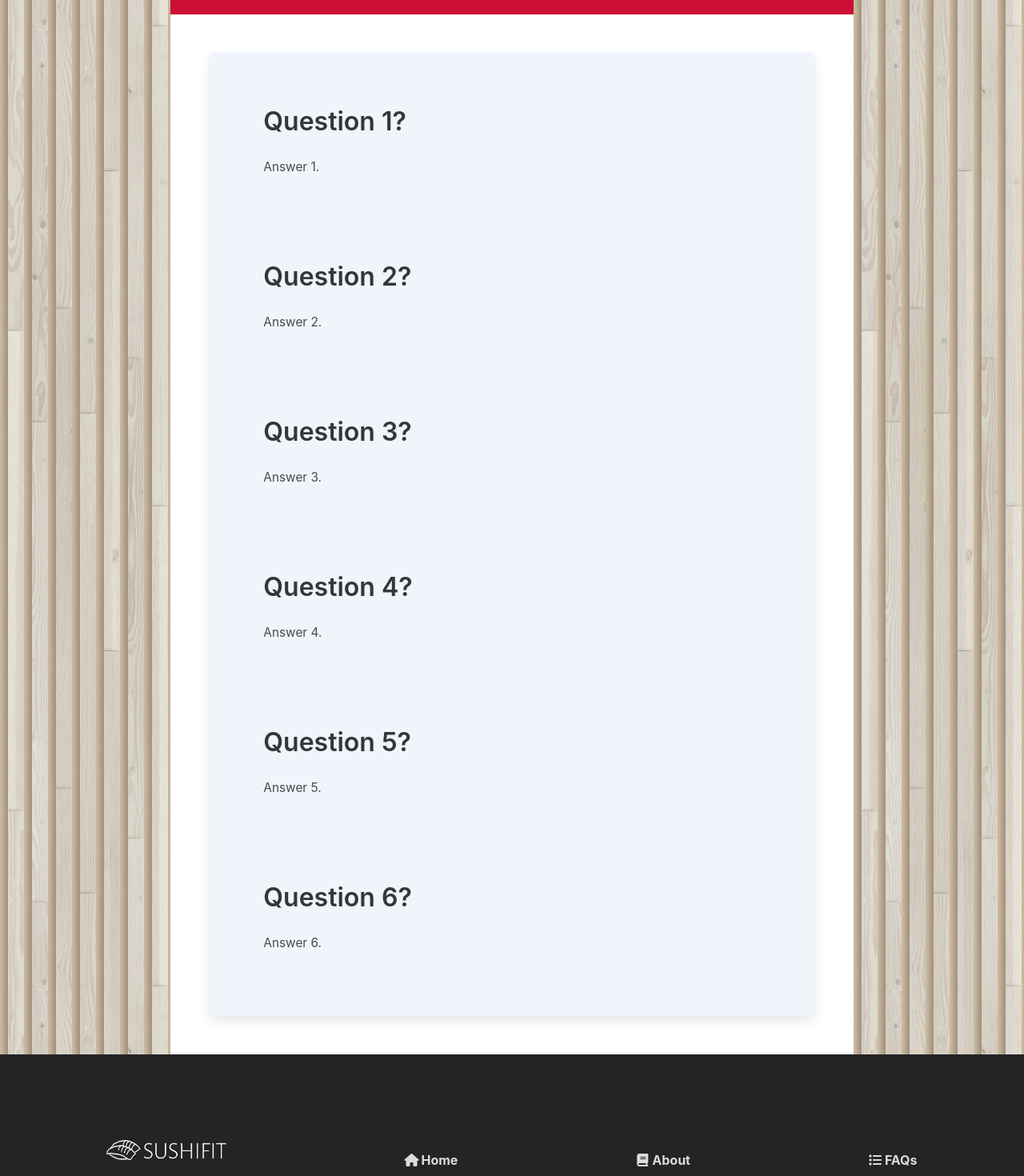
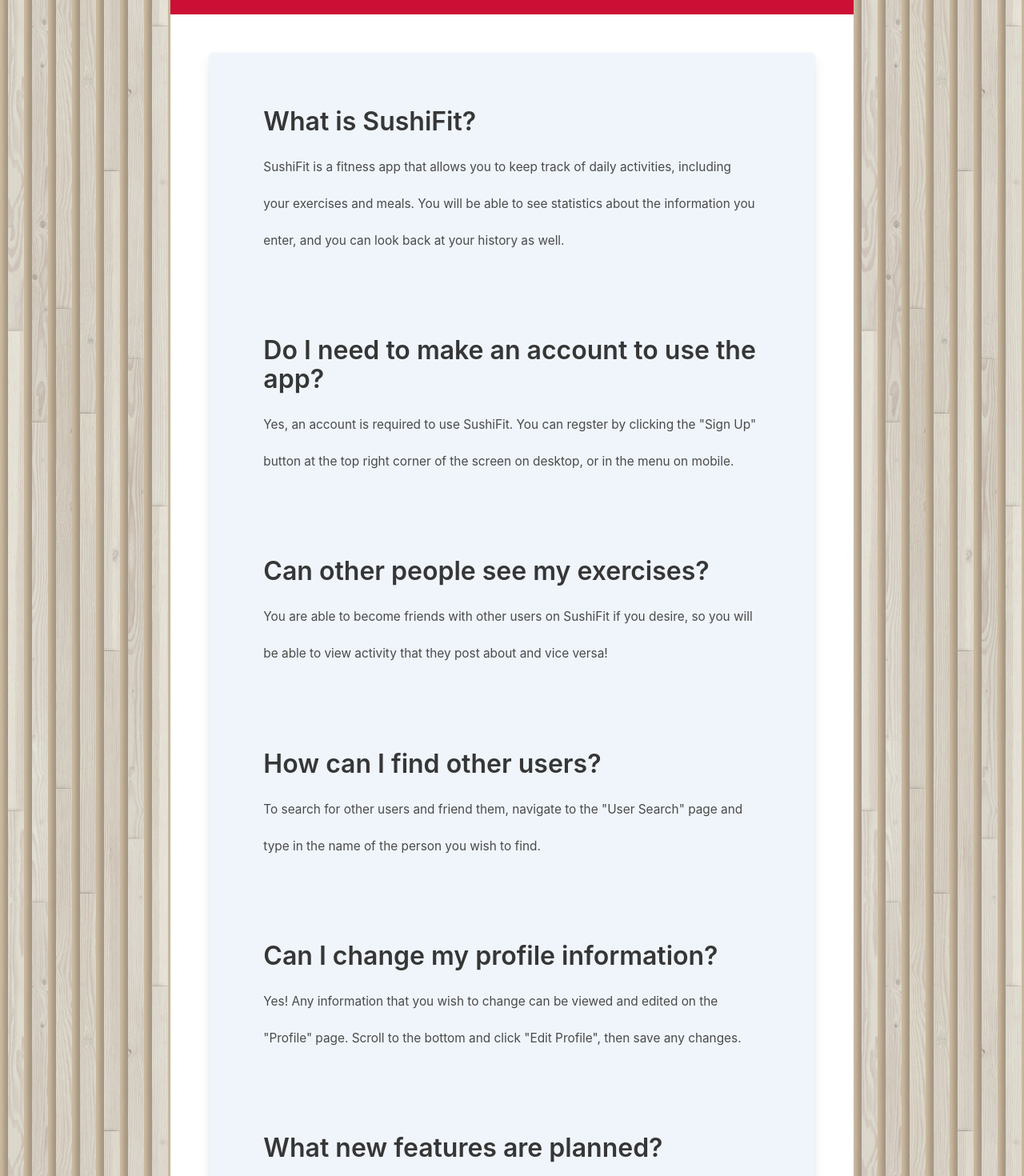
Before and after one commit to didomizm1/Web-Server-Programming-Final-Project, a Vue app in the folder client/: page /faqs in a window 1280 px wide. Shown: the part 280-1750 px from the top of the page at 80% size. Built offline with nearby package versions, Linux system fonts and the light colour scheme; a web font is replaced by a local one.

Commit message:
FAQs page updated

```diff
--- a/client/src/views/FAQsView.vue
+++ b/client/src/views/FAQsView.vue
@@ -2,6 +2,7 @@
 import Banner from '../components/Banner.vue';
 import PageBox from '../components/PageBox.vue';
 import QuestionAnswer from '../components/QuestionAnswer.vue';
+import SiteLogo from '../components/SiteLogo.vue';
 </script>
 
 <template>
@@ -17,61 +18,68 @@ import QuestionAnswer from '../components/QuestionAnswer.vue';
     <div class="content">
       <QuestionAnswer>
         <template #q>
-          Question 1?
+          What is SushiFit?
         </template>
         <template #a>
-          Answer 1.
+          SushiFit is a fitness app that allows you to keep track of daily activities, including your exercises and meals.
+          You will be able to see statistics about the information you enter, and you can look back at your history as well.
         </template>
       </QuestionAnswer>
 
       <QuestionAnswer>
         <template #q>
-          Question 2?
+          Do I need to make an account to use the app?
         </template>
         <template #a>
-          Answer 2.
+          Yes, an account is required to use SushiFit. You can regster by clicking the "Sign Up" button at the top right corner
+          of the screen on desktop, or in the menu on mobile.
         </template>
       </QuestionAnswer>
 
       <QuestionAnswer>
         <template #q>
-          Question 3?
+          Can other people see my exercises?
         </template>
         <template #a>
-          Answer 3.
+          You are able to become friends with other users on SushiFit if you desire, so you will be able to view activity that
+          they post about and vice versa!
         </template>
       </QuestionAnswer>
 
       <QuestionAnswer>
         <template #q>
-          Question 4?
+          How can I find other users?
         </template>
         <template #a>
-          Answer 4.
+          To search for other users and friend them, navigate to the "User Search" page and type in the name of the person you wish to find.
         </template>
       </QuestionAnswer>
 
       <QuestionAnswer>
         <template #q>
-          Question 5?
+          Can I change my profile information?
         </template>
         <template #a>
-          Answer 5.
+          Yes! Any information that you wish to change can be viewed and edited on the "Profile" page. Scroll to the bottom and click "Edit Profile",
+          then save any changes.
         </template>
       </QuestionAnswer>
 
       <QuestionAnswer>
         <template #q>
-          Question 6?
+          What new features are planned?
         </template>
         <template #a>
-          Answer 6.
+          In the future, the ability to track hydration and sleep will be added to SushiFit!
         </template>
       </QuestionAnswer>
 
     </div>
   </PageBox>
 
+  <!-- Site logo -->
+  <SiteLogo />
+
 </template>
 
 <style scoped>
```
